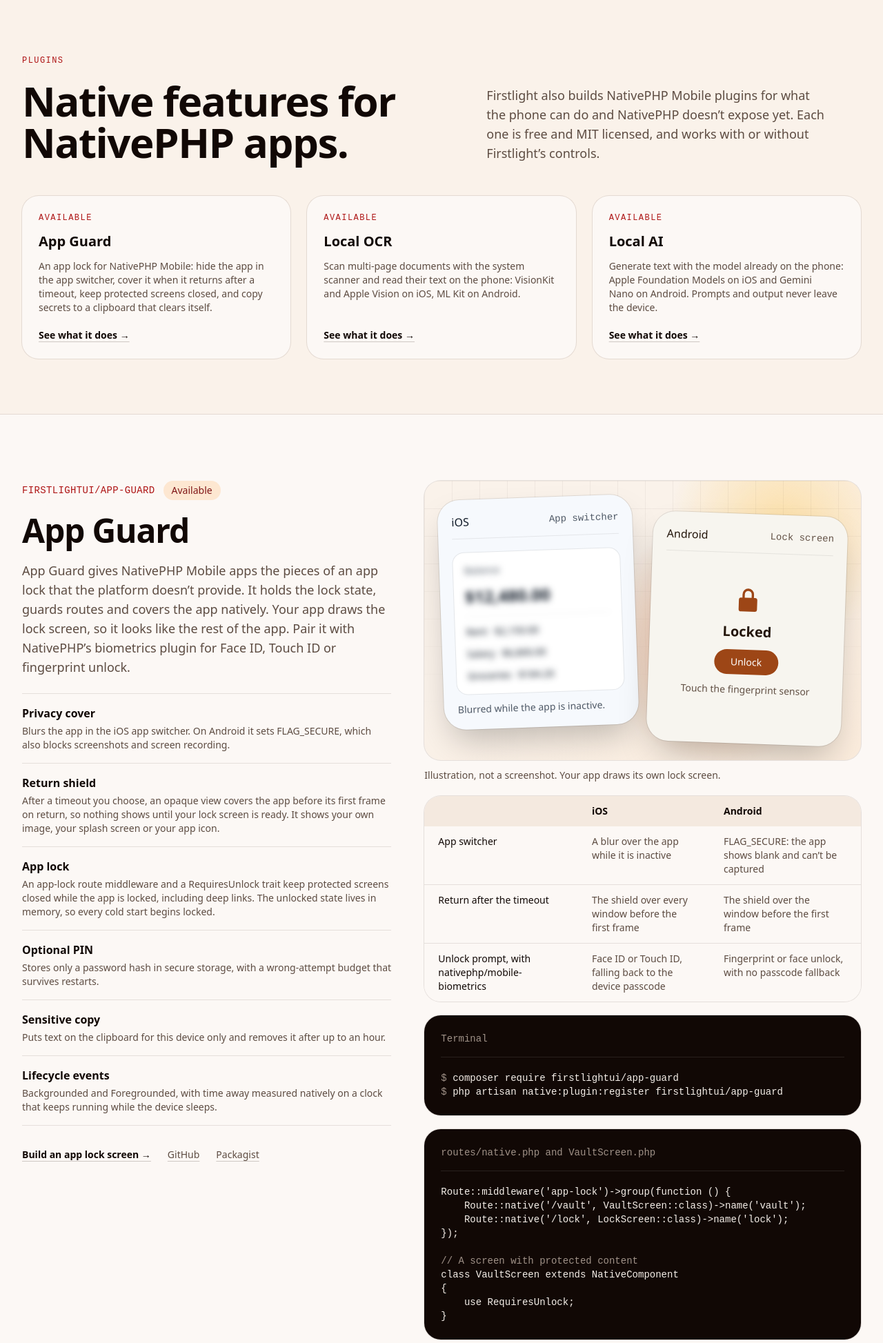
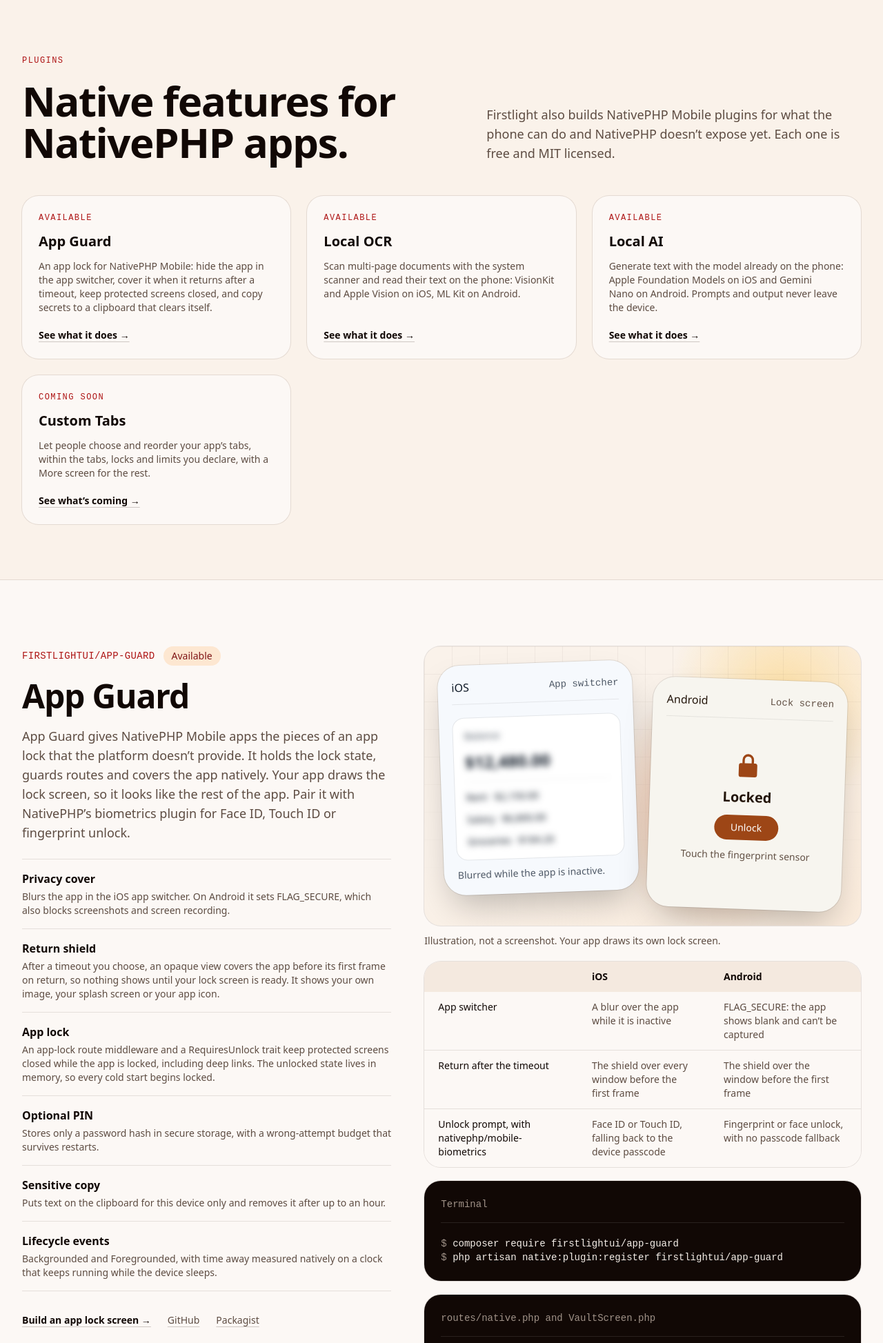
Before and after one commit to firstlightui/firstlight-public, a Laravel app: page /plugins in a window 1280 px wide. Shown: the part 101-2048 px from the top of the page at 69% size. Run offline with Laravel 12, Linux system fonts and the light colour scheme; style sheets or scripts are compiled from the project's sources.

Commit message:
List Custom Tabs as coming soon, with Showcase screenshots
The plugins page and the homepage cards show firstlightui/custom-tabs as
coming soon, with no install commands. Its section shows three iOS
screenshots from the Showcase recipe instead of an illustration. The
intro no longer says every plugin works without Firstlight, because
Custom Tabs uses its Reorder List.

Amp-Thread-ID: https://ampcode.com/threads/T-01a1fbb9-10b2-7010-ac45-6527a53ac9b4
Co-authored-by: Wojt Janowski <wojt@clinically.com.au>

```diff
--- a/app/GitHubDocumentation.php
+++ b/app/GitHubDocumentation.php
@@ -91,7 +91,7 @@ class GitHubDocumentation
         return "## Key pages\n\n"
             ."- [Firstlight UI]({$home}): the app-shell layer for NativePHP, with genuine SwiftUI and Jetpack Compose controls, Laravel validation, recipes, and a Laravel Boost guideline for coding agents.\n"
             ."- [Components]({$components}): the component catalogue, with iOS and Android screenshots.\n"
-            ."- [Plugins]({$plugins}): NativePHP Mobile plugins from Firstlight: App Guard (firstlightui/app-guard), Local OCR (firstlightui/local-ocr) and Local AI (firstlightui/local-ai).
+            ."- [Plugins]({$plugins}): NativePHP Mobile plugins from Firstlight: App Guard (firstlightui/app-guard), Local OCR (firstlightui/local-ocr) and Local AI (firstlightui/local-ai), with Custom Tabs (firstlightui/custom-tabs) coming soon.
 "
             ."- [Firstlight vs NativePHP Mobile UI]({$comparison}): what each is responsible for, and why they are installed together.\n"
             ."- [Pricing]({$pricing}): Firstlight is free and open source under the MIT licence. There is no paid tier.\n\n";
--- a/config/plugins.php
+++ b/config/plugins.php
@@ -144,5 +144,33 @@ PHP,
             'github' => 'https://github.com/firstlightui/local-ai',
             'packagist' => 'https://packagist.org/packages/firstlightui/local-ai',
         ],
+        [
+            'slug' => 'custom-tabs',
+            'name' => 'Custom Tabs',
+            'package' => 'firstlightui/custom-tabs',
+            'status' => 'coming_soon',
+            'summary' => 'Let people choose and reorder your app’s tabs, within the tabs, locks and limits you declare, with a More screen for the rest.',
+            'description' => 'Custom Tabs lets the people using your app arrange its tab bar. You declare the tabs once in PHP, lock the ones that must stay put and set how many fit. People drag tabs between the bar and More in a native editor, and their choice is in the bar from the first frame at launch.',
+            'features' => [
+                ['Declared in PHP', 'Tabs, icons and the default order in one definition, with locked tabs, tabs that start in More, a limit on the bar and Laravel Gates for tabs only some people may see.'],
+                ['A native editor', 'Firstlight’s Reorder List with Tab bar and More sections. Dragging works, and so do VoiceOver and TalkBack actions. Nothing changes until Done.'],
+                ['The rules on every move', 'A tab dropped into a full bar pushes the last movable tab into More straight away, and locked tabs never move.'],
+                ['A More screen', 'Tabs moved out of the bar stay one tap away, with their badges and an Edit button.'],
+                ['Saved on the device', 'The choice is kept in a small file on the device, or in your own store if you sync it to an account. Tabs added in a later version find their place on their own.'],
+            ],
+            'platforms' => [
+                ['Tab bar', 'The system tab bar, with Liquid Glass on iOS 26', 'Material 3 navigation bar, or Firstlight’s tab bar'],
+                ['Editor', 'An edit-mode SwiftUI list with reorder handles', 'Material 3 rows with drag handles and haptics'],
+                ['Accessibility', 'VoiceOver actions: Move up, Move down, Move to More', 'TalkBack actions: Move up, Move down, Move to More'],
+            ],
+            'screenshots' => [
+                ['src' => 'images/plugins/custom-tabs/ios-bar-light.png', 'alt' => 'The tab bar: Home, Inbox with a badge of 3, Calendar, Reports and More'],
+                ['src' => 'images/plugins/custom-tabs/ios-editor-light.png', 'alt' => 'The Edit tabs screen: Home locked, Inbox, Calendar and Reports in the tab bar, People and Files in More'],
+                ['src' => 'images/plugins/custom-tabs/ios-more-light.png', 'alt' => 'The More screen listing People and Files, with an Edit button'],
+            ],
+            'docs' => null,
+            'github' => 'https://github.com/firstlightui/custom-tabs',
+            'packagist' => null,
+        ],
     ],
 ];
--- a/resources/views/plugins/index.blade.php
+++ b/resources/views/plugins/index.blade.php
@@ -38,7 +38,7 @@
                     <h1 class="max-w-[18ch] text-5xl font-semibold tracking-tight text-balance text-(--site-heading) sm:text-6xl">Native features for NativePHP apps.</h1>
                 </div>
                 <p class="max-w-[54ch] text-lg text-pretty text-(--site-muted)">
-                    Firstlight also builds NativePHP Mobile plugins for what the phone can do and NativePHP doesn’t expose yet. Each one is free and MIT licensed, and works with or without Firstlight’s controls.
+                    Firstlight also builds NativePHP Mobile plugins for what the phone can do and NativePHP doesn’t expose yet. Each one is free and MIT licensed.
                 </p>
             </div>
 
@@ -101,14 +101,23 @@
 
                 <div class="flex min-w-0 flex-col gap-5">
                     <figure class="flex flex-col gap-3">
-                        <div class="relative overflow-hidden rounded-[min(4vw,var(--radius-panel))] p-4 ring-1 ring-(--site-border) dawn-field sm:p-6 sm:pb-12" role="img" aria-label="Illustration of {{ $plugin['name'] }} on iOS and Android">
+                        <div class="relative overflow-hidden rounded-[min(4vw,var(--radius-panel))] p-4 ring-1 ring-(--site-border) dawn-field sm:p-6 sm:pb-12" @if (empty($plugin['screenshots'])) role="img" aria-label="Illustration of {{ $plugin['name'] }} on iOS and Android" @endif>
                             <div class="absolute inset-0 technical-grid opacity-45" aria-hidden="true"></div>
-                            <div class="relative" aria-hidden="true">
-                                @include('plugins.mockups.'.$plugin['slug'])
-                            </div>
+                            @if (! empty($plugin['screenshots']))
+                                <div class="relative grid grid-cols-3 gap-3 sm:gap-4">
+                                    @foreach ($plugin['screenshots'] as $screenshot)
+                                        <img src="{{ asset($screenshot['src']) }}" alt="{{ $screenshot['alt'] }}" width="460" height="1000" loading="lazy" class="h-auto w-full rounded-[min(3vw,1.25rem)] shadow-xl ring-1 ring-black/10 dark:shadow-none">
+                                    @endforeach
+                                </div>
+                            @else
+                                <div class="relative" aria-hidden="true">
+                                    @include('plugins.mockups.'.$plugin['slug'])
+                                </div>
+                            @endif
                         </div>
                         <figcaption class="text-sm text-(--site-muted)">
                             {{ match (true) {
+                                ! empty($plugin['screenshots']) => 'Screenshots from the Firstlight Showcase on iOS, taken while '.$plugin['name'].' is in development.',
                                 $plugin['slug'] === 'app-guard' => 'Illustration, not a screenshot. Your app draws its own lock screen.',
                                 $plugin['status'] === 'available' => 'Illustration, not a screenshot.',
                                 default => 'Illustration of the plugin in development, not a screenshot.',
--- a/resources/views/welcome.blade.php
+++ b/resources/views/welcome.blade.php
@@ -634,7 +634,7 @@ Haptics::error();</code></pre>
                     </h2>
                 </div>
                 <p class="{{ $lead }}">
-                    NativePHP Mobile plugins for what the phone can do and NativePHP doesn’t expose yet. Each one is free and MIT licensed, and works with or without Firstlight’s controls.
+                    NativePHP Mobile plugins for what the phone can do and NativePHP doesn’t expose yet. Each one is free and MIT licensed.
                 </p>
             </div>
 
```
Also changed, not shown: tests/Feature/ExampleTest.php (+3 -1 lines), public/images/plugins/custom-tabs/ios-bar-light.png (added), public/images/plugins/custom-tabs/ios-editor-light.png (added), public/images/plugins/custom-tabs/ios-more-light.png (added).
